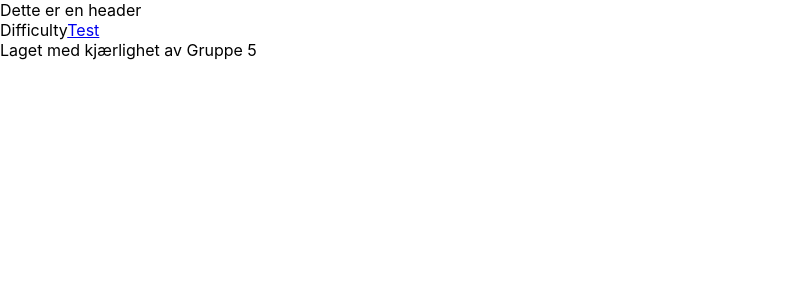
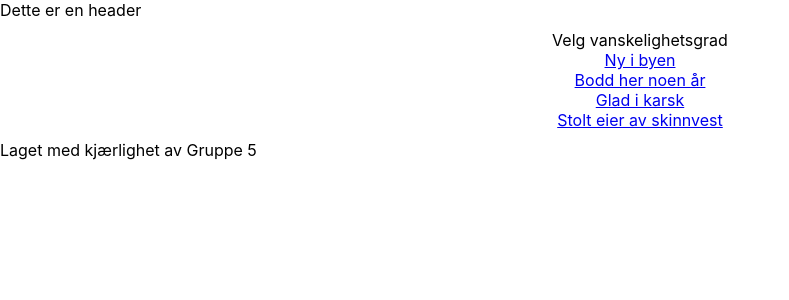
Before and after one commit to Oddarn1/EIT3014, a React (Create React App) app in the folder app/: page /difficulty in a window 1280 px wide. Shown: the top 300 px of the page, without its empty margins (0-789 px from the left). Built offline with nearby package versions, Linux system fonts and the light colour scheme; what @react-firebase/database would draw is missing.

Commit message:
add links to different difficultis

```diff
--- a/app/src/Difficulty/difficulty.tsx
+++ b/app/src/Difficulty/difficulty.tsx
@@ -5,10 +5,17 @@ import {
 
 const Difficulty = () => {
     return (
-        <div>
-            Difficulty
-            <Link to={"/location/1?difficulty=3"}>Test</Link>
-        </div>
+        <p>
+            Velg vanskelighetsgrad
+            <br/>
+            <Link to={"/location/1?difficulty=1"}>Ny i byen</Link>
+            <br/>
+            <Link to={"/location/1?difficulty=2"}>Bodd her noen år</Link>
+            <br/>
+            <Link to={"/location/1?difficulty=3"}>Glad i karsk</Link>
+            <br/>
+            <Link to={"/location/1?difficulty=4"}>Stolt eier av skinnvest</Link>
+        </p>
     )
 }
 
```
